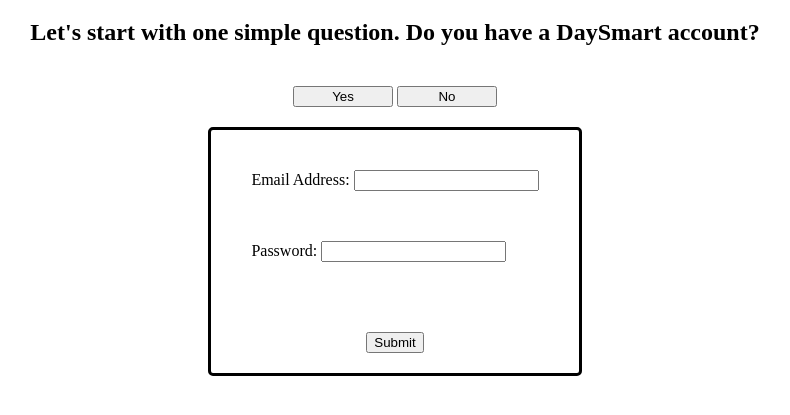
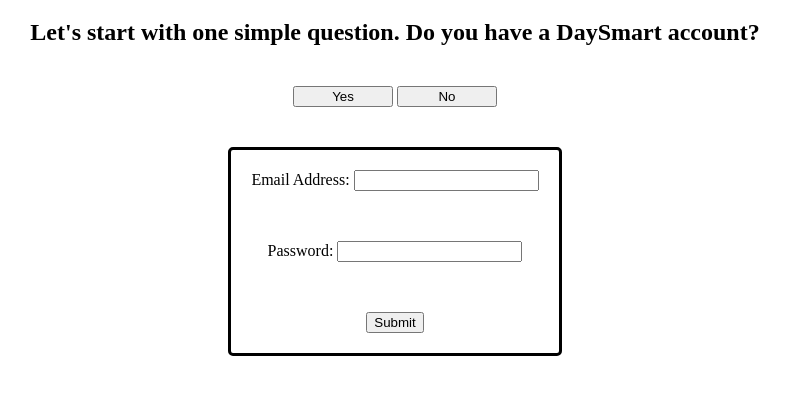
Before and after one commit to droke6/uniforms, a plain HTML site: page index.html in a window 1280 px wide. Both pictures are taken after a click on the button "Yes". Shown: the part 61-476 px from the top of the page, without its empty margins (245-1035 px from the left). Drawn offline with Linux system fonts and the light colour scheme.

Commit message:
script for buttons

```diff
--- a/index.html
+++ b/index.html
@@ -17,7 +17,7 @@
         </div>
     </div>
 
-    <div class="login">
+    <div id="credentials">
         <div class="credentials">
             <div>
             <label for="email">Email Address: </label>
@@ -28,13 +28,16 @@
             <label for="password">Password:</label>
             <input type="password">
             </div>
+
+        <button id="submit-button">Submit</button>
         </div>
 
-        <button id="submit-button">Submit</button>
+        <div id="refresh-message">
+            <h3>Please refresh this page after you create your DaySmart account.</h3>
+        </div>
     </div>
 
-
-
+<script src="script.js"></script>
 
 </body>
 </html>
--- a/script.js
+++ b/script.js
@@ -0,0 +1,15 @@
+document.addEventListener('DOMContentLoaded', function() {
+    let credentials = document.getElementById('credentials');
+    let yesButton = document.getElementById('yes');
+    let noButton = document.getElementById('no');
+    let refresh = document.getElementById('refresh-message')
+
+    yesButton.addEventListener('click', function() {
+        credentials.style.display = 'block';
+    });
+
+    noButton.addEventListener('click', function() {
+        window.open('https://apps.daysmartrecreation.com/dash/index.php?action=Auth/start&company=psa#/', '_blank');
+        refresh.style.display = 'block';
+    });
+});
--- a/styles.css
+++ b/styles.css
@@ -2,7 +2,7 @@
     text-align: center;
 }
 
-.login {
+.credentials {
     display: flex;
     flex-direction: column;
     align-items:center;
@@ -14,8 +14,8 @@
     margin: auto;
 }
 
-.credentials {
-    display: flex;
+#credentials {
+    display: none;
     flex-direction: column;
     align-items:flex-start;
     padding: 20px;
@@ -52,3 +52,8 @@
     width: 100px;
     height: auto;
 }
+
+#refresh-message {
+    display: none;
+    text-align: center;
+}
```
